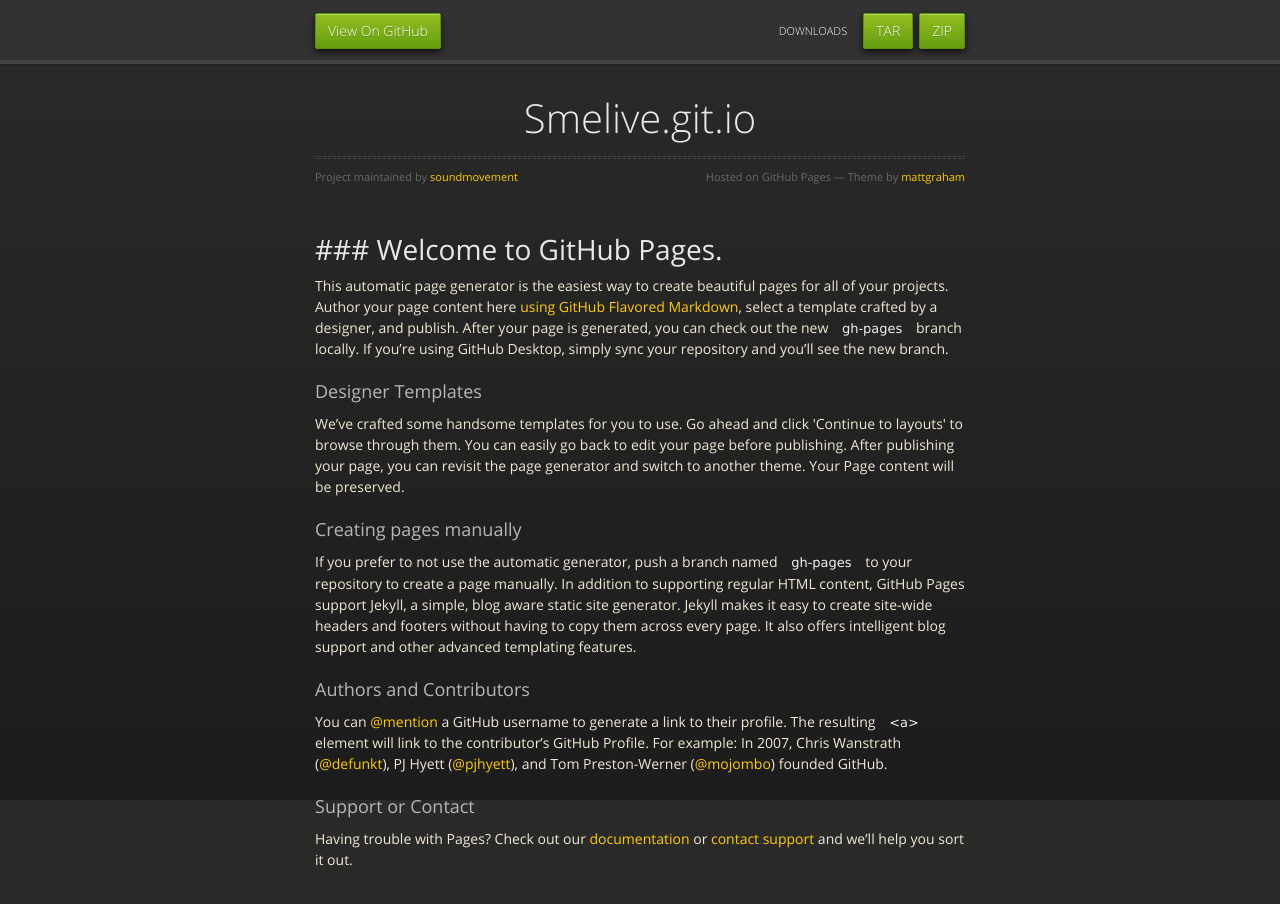
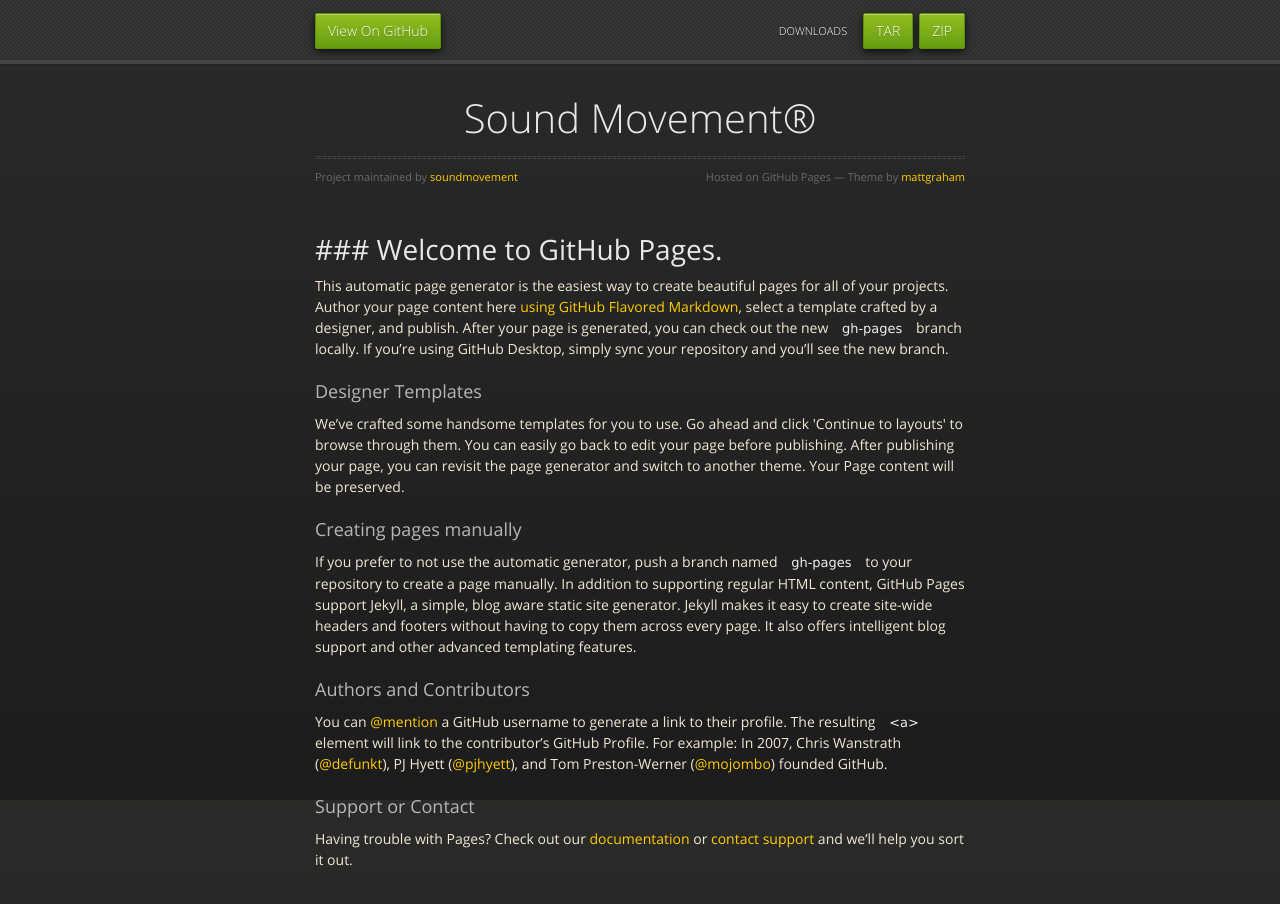
Before and after one commit to soundmovement/SoundMovement, a plain HTML site: page index.html in a window 1280 px wide. Drawn offline with nearby package versions, Linux system fonts and the light colour scheme.

Commit message:
Update index.html

```diff
--- a/index.html
+++ b/index.html
@@ -31,7 +31,7 @@
 
       <section>
         <div id="title">
-          <h1>Smelive.git.io</h1>
+          <h1>Sound Movement®</h1>
           <p></p>
           <hr>
           <span class="credits left">Project maintained by <a href="https://github.com/soundmovement">soundmovement</a></span>
```
